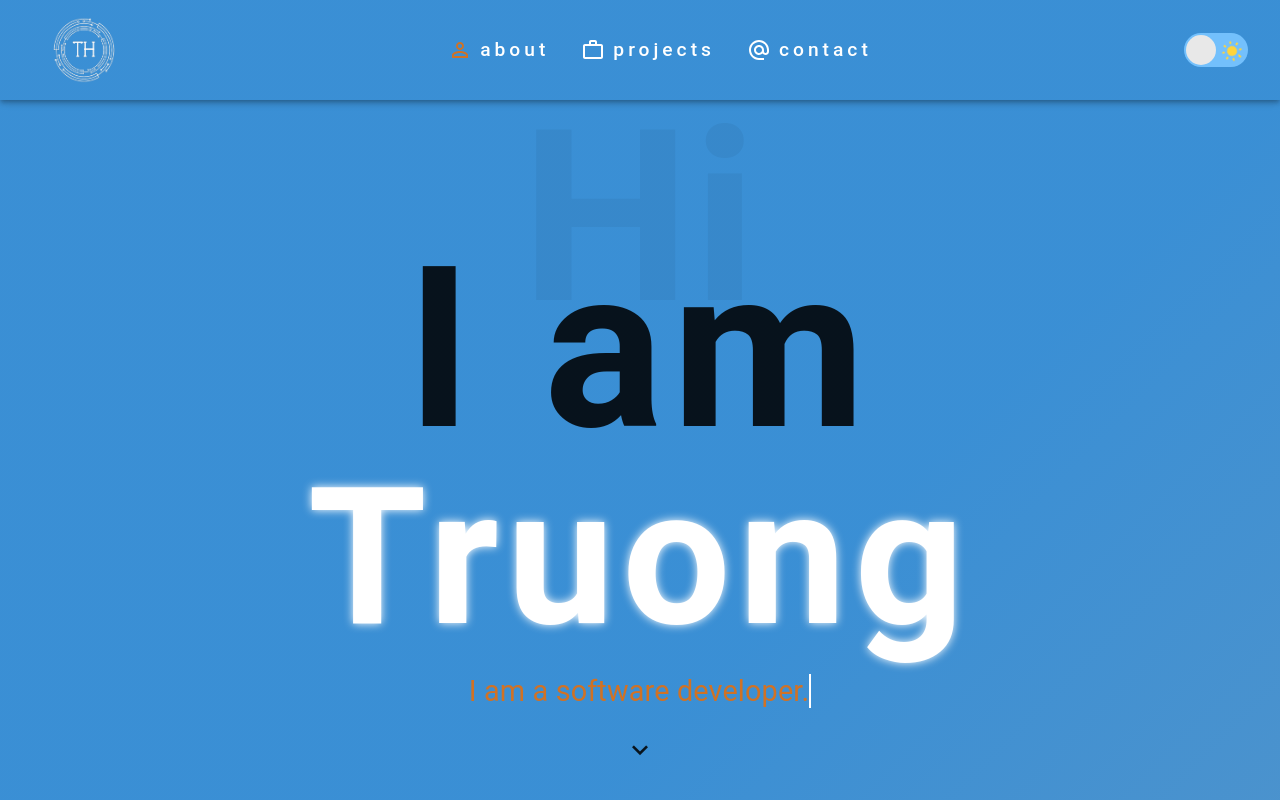
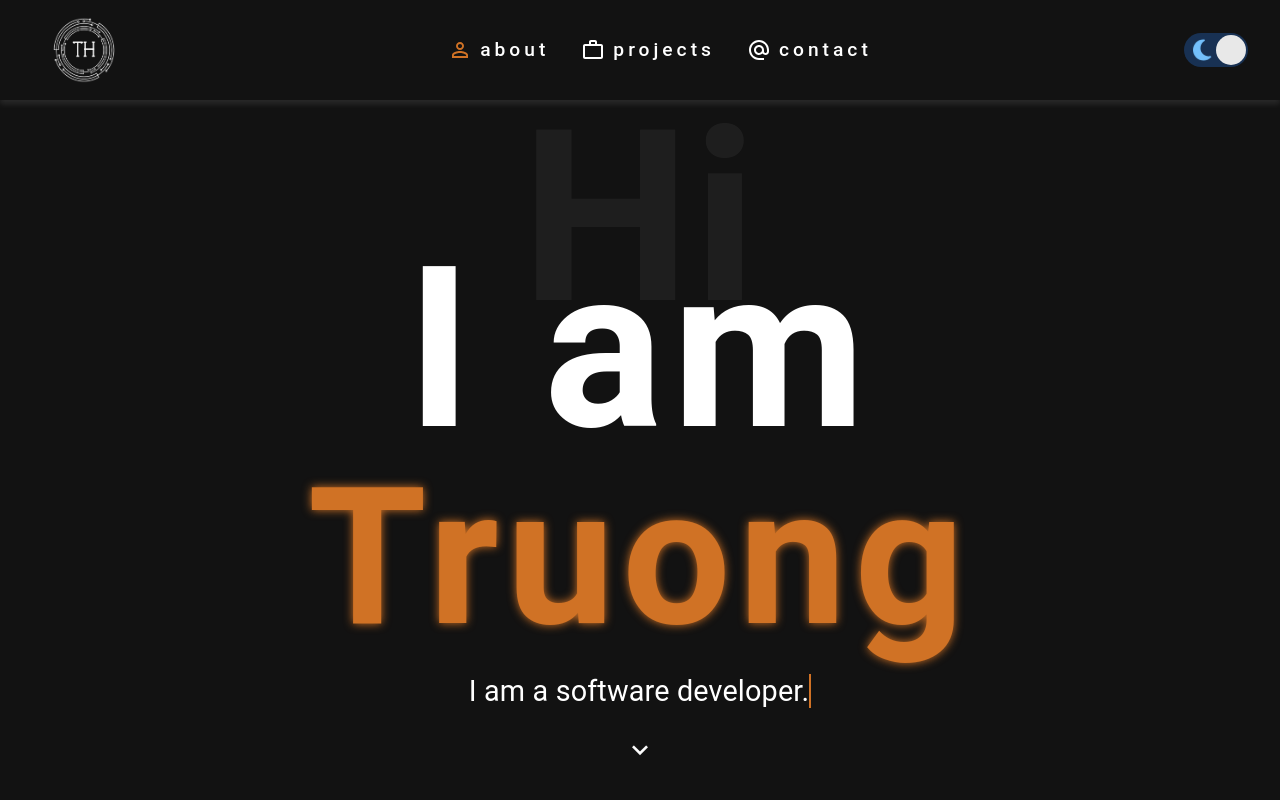
Before and after one commit to tin0312/my-portfolio, a React (Vite) app: page / in a window 1280 px wide. Shown: the top 800 px of the page. Built offline with nearby package versions, Linux system fonts and the light colour scheme.

Commit message:
Add redirect netlify file to help with route redirection in React and update default theme mode to dark mode

```diff
--- a/src/App.tsx
+++ b/src/App.tsx
@@ -39,7 +39,7 @@ const themeDark = createTheme({
 });
 
 export default function App() {
-  const [theme, setTheme] = useState(themeLight);
+  const [theme, setTheme] = useState(themeDark);
   const [loading, setLoading] = useState(true);
 
   const toggleTheme = () => {
@@ -50,6 +50,7 @@ export default function App() {
 
   useEffect(() => {
     const timer = setTimeout(() => setLoading(false), 1000);
+    localStorage.setItem("theme", theme === themeDark ? "dark" : "light");
     const storedTheme = localStorage.getItem("theme");
     setTheme(storedTheme === "dark" ? themeDark : themeLight);
 
```
